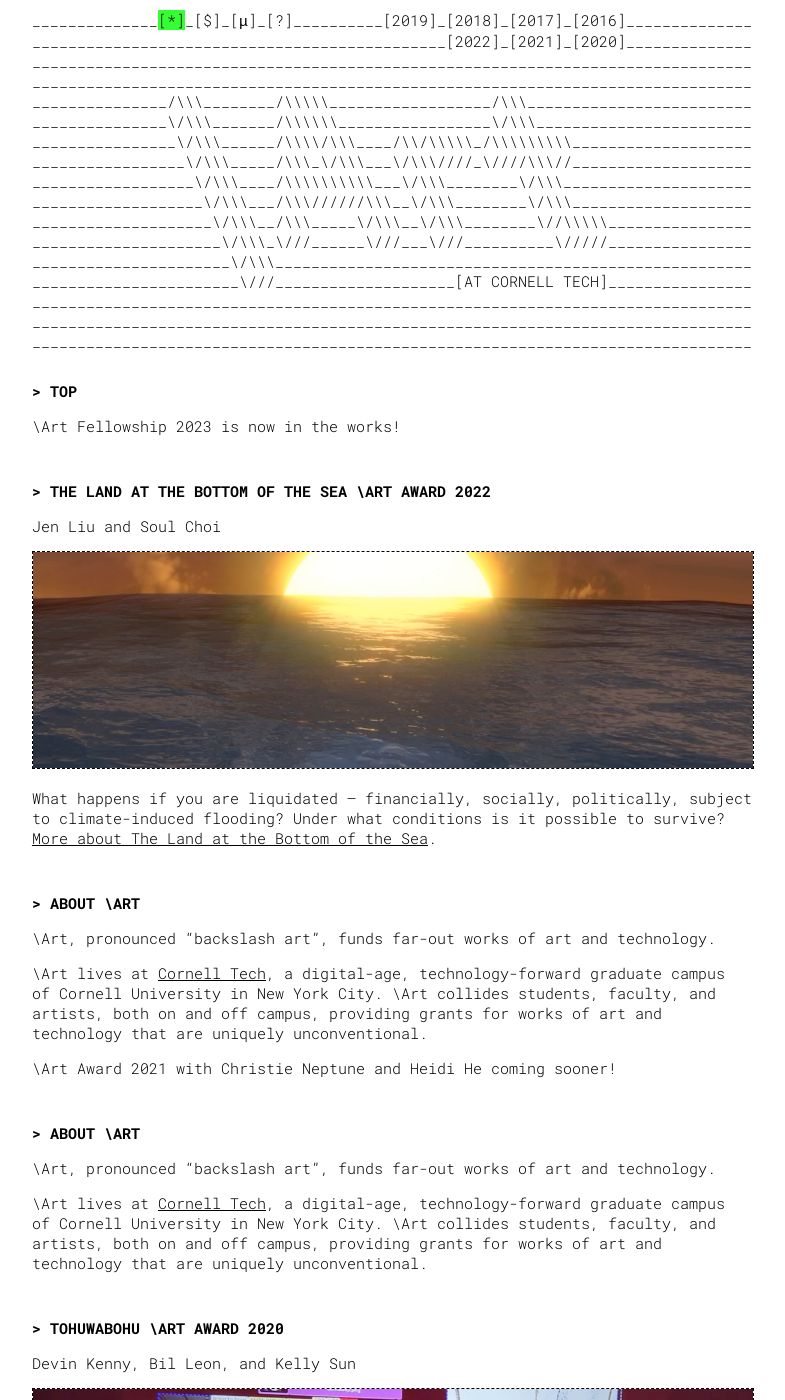
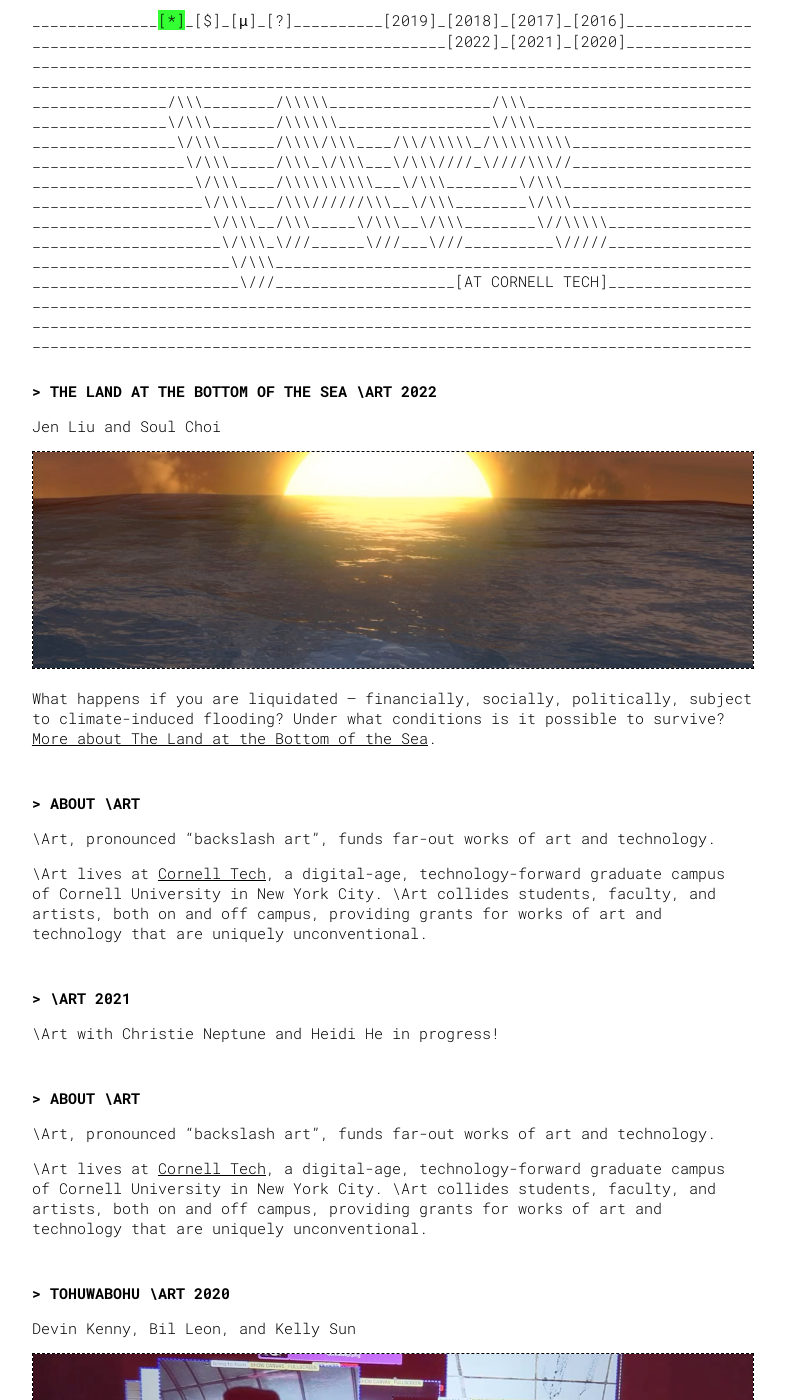
Before and after one commit to backslashart/backslashart.org, a Jekyll site: the page built from index.md, in a window 1280 px wide and 1400 px high. Shown: the whole window, without its empty margins (248-1033 px from the left). Built offline with Jekyll 4.4.1, drawn with Linux system fonts in a browser that asks for light colours; some of the changed text lies outside the part shown.

Commit message:
Removed TOP section

```diff
--- a/index.md
+++ b/index.md
@@ -2,10 +2,6 @@
 title: \Art at Cornell Tech
 description: Pronounced “backslash art”, \Art supports bleeding edge technological interventions into artistic practice.
 ---
-
-## > TOP
-
-\Art Fellowship 2023 is now in the works!
 
 {% assign a = 0 %}
 {% assign ip = 0 %}
@@ -23,17 +19,17 @@ description: Pronounced “backslash art”, \Art supports bleeding edge technol
 {% if award.is-complete %}
 {% assign c = a | minus: ip %}
 
-## > [{{ award.art-title | upcase }} \ART AWARD {{ award.year }}]( {{ award.url }} )
+## > [{{ award.art-title | upcase }} \ART {{ award.year }}]( {{ award.url }} )
 
 {{ authors }}
 
 <p class="banner"><a href="{{ award.url }}"><img src="{{ award.banner }}"></a></p>
 {{ award.description }} <a href="{{ award.url }}">More about {{ award.art-title }}</a>.
+
 {% else %}
 {% assign ip = ip | plus: 1 %}
-{% if ip == 1 %}
-{% endif %}
-\Art Award {{ award.year }} with {{ authors }} coming soon{% if a >= 1 %}er{% endif %}!
+## > \ART {{ award.year }}
+\Art with {{ authors }} in progress!
 {% endif %}
 
 {% if c == 0 %}
```
